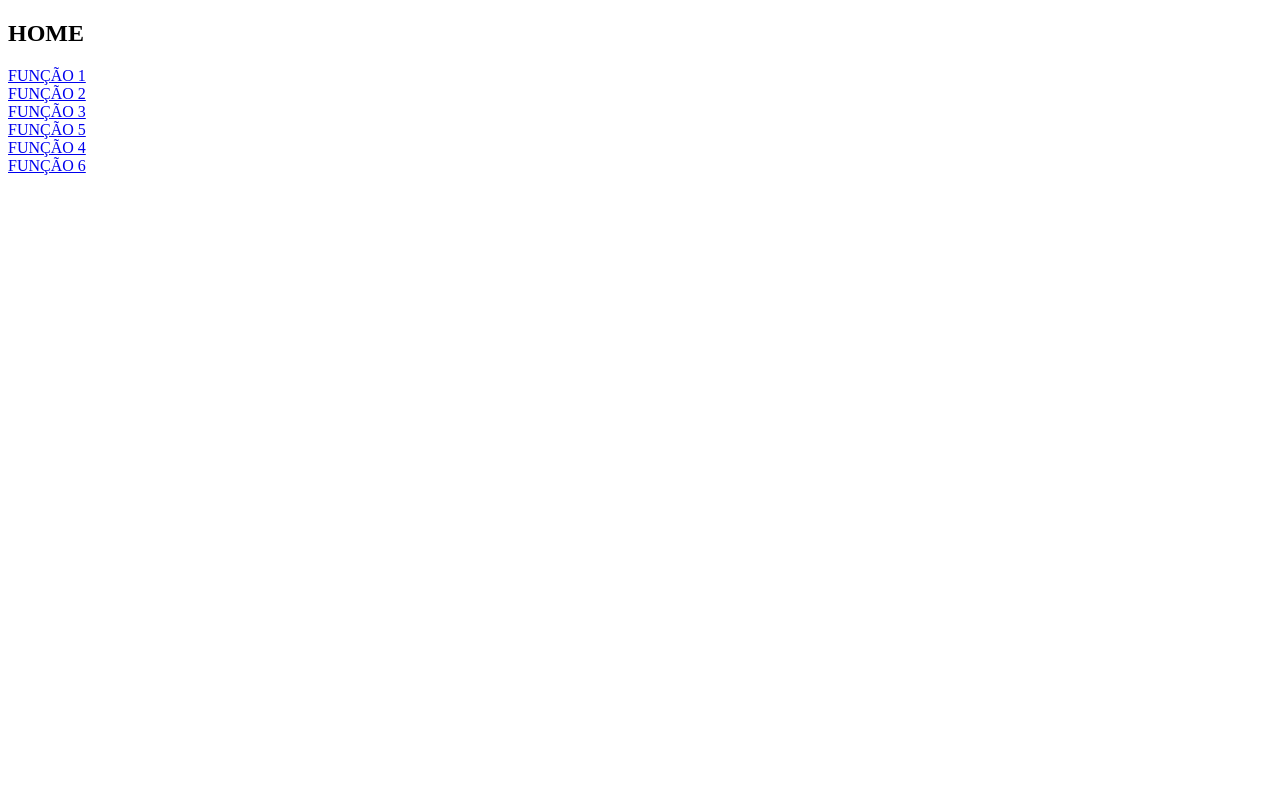
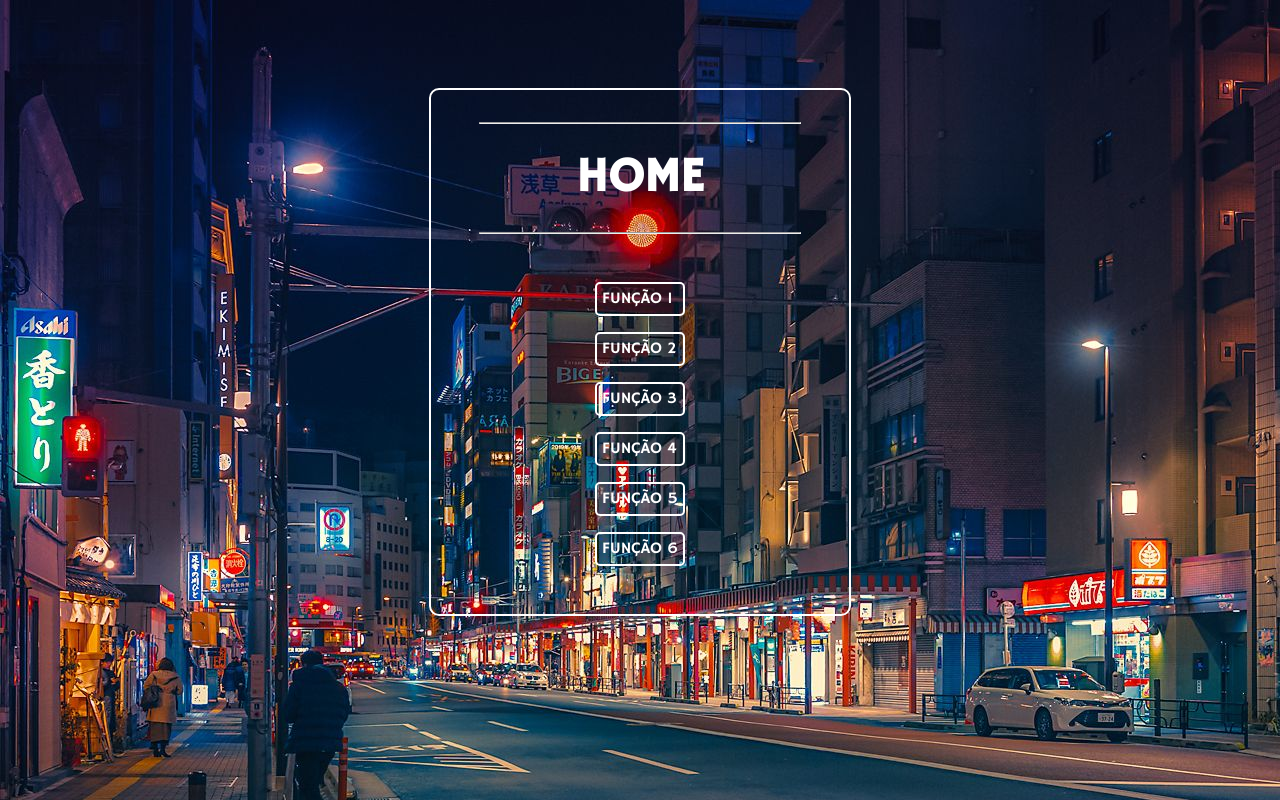
Before and after one commit to ServuloB/ProvaFun-es, a React (Create React App) app in the folder site/: page / in a window 1280 px wide. Built offline with nearby package versions, Linux system fonts and the light colour scheme.

Commit message:
scss essas coisas

```diff
--- /dev/null
+++ b/site/src/common/common.scss
@@ -0,0 +1,4 @@
+@font-face {
+    font-family: 'f1';
+    src: url('../../public/fonts/HammersmithOne-Regular.ttf');
+}
--- a/site/src/f1/index.js
+++ b/site/src/f1/index.js
@@ -1,6 +1,6 @@
 import { useEffect, useState } from "react";
-
-
+import { Link } from "react-router-dom";
+import './index.scss'
 
 export default function Acai(){
     const [pequena, setPequena] = useState(0);
@@ -24,7 +24,7 @@ export default function Acai(){
     },[pequena, desconto,grande,media])
 
     return(
-        <section>
+        <section className='funcoes'>
             <h1> FUNÇÃO AÇAÍ</h1>
             <p>QUANTIDADES DE PEQUENAS:</p>
             <input type='number' value={pequena} onChange={e=>setPequena(e.target.value)}/>
@@ -37,6 +37,9 @@ export default function Acai(){
             <br/>
             <hr/>
             <span>O TOTAL A PAGAR É {total}</span>
+
+            <br/>
+            <Link to='/'>VOLTAR</Link>
         </section>
     );
 }
--- a/site/src/f1/index.scss
+++ b/site/src/f1/index.scss
@@ -0,0 +1,49 @@
+.funcoes{
+    display: flex;
+    flex-direction: column;
+    align-items: center;
+}
+
+h1{
+    color: white;
+    font-family: 'f1';
+    font-size: 2em;
+}
+
+p{
+    color: white;
+    font-family: 'f1';
+}
+
+span{
+    color: white;
+    font-family: 'f1';
+}
+
+input{
+    background-color: inherit;
+    text-decoration: none;
+    border: 2px solid white;
+    border-radius: 4px;
+    height: 1.3em;
+    color: white;
+    font-family: 'f1';
+}
+
+a{
+    margin-top: 1em;
+    text-decoration: none;
+    font-family: 'f1';
+    color: white;
+    border: 2px solid white;
+    padding: 5px;
+    border-radius: 5px;
+}
+
+hr{
+    width: 20em;
+}
+
+a:hover{
+    color: purple;
+}
--- a/site/src/f2/index.js
+++ b/site/src/f2/index.js
@@ -1,4 +1,6 @@
+import './index.scss'
 import { useEffect, useState } from "react";
+import { Link } from "react-router-dom";
 
 export default function Funcao2(){
     const [mes, setMes] = useState("");
@@ -21,7 +23,7 @@ export default function Funcao2(){
     },[mes,dia])
 
     return (
-        <section>
+        <section className='funcoes'>
             <h1>FUNÇÃO SIGNO LIBRA</h1>
             <p>MÊS</p>
             <input type='text' value={mes} onChange={e=>setMes(e.target.value)}/>
@@ -30,6 +32,9 @@ export default function Funcao2(){
             <br/>
             <hr/>
             <span> VOCÊ É DE LIBRA? {resultado? "Sim" : "Não"}</span>
+
+            <br/>
+            <Link to='/'>VOLTAR</Link>
         </section>
     );
 }
--- a/site/src/f3/index.js
+++ b/site/src/f3/index.js
@@ -1,4 +1,6 @@
+import './index.scss'
 import { useEffect, useState } from "react";
+import { Link } from "react-router-dom";
 
 export default function Funcao3(){
 
@@ -23,13 +25,16 @@ export default function Funcao3(){
 
 
     return (
-        <section>
+        <section className='funcoes'>
             <h1>FUNÇÃO SORVETERIA</h1>
             <p>TOTAL DE GRAMAS</p>
             <input type='number' value={peso} onChange={e=>setPeso(e.target.value)}/>
             <br/>
             <hr/>
             <span>  {resultado} </span>
+
+            <br/>
+            <Link to='/'>VOLTAR</Link>
         </section>
     );
 }
--- a/site/src/f4/index.js
+++ b/site/src/f4/index.js
@@ -1,6 +1,6 @@
+import './index.scss'
 import { useEffect, useState } from "react";
-
-
+import { Link } from "react-router-dom";
 
 export default function Salario(){
     const [salario, setSalario] = useState(0);
@@ -19,17 +19,20 @@ export default function Salario(){
     },[salario, desconto,bonus])
 
     return(
-        <section>
-            <h1> Descubra o seu salario  </h1>
-            <p>Salário Base:</p>
+        <section className='funcoes'>
+            <h1> DESCUBRA SEU SALÁRIO  </h1>
+            <p>SALÁRIO BASE</p>
             <input type='number' value={salario} onChange={e=>setSalario(e.target.value)}/>
-            <p>Bonus mensal:</p>
+            <p>BÔNUS MENSAL</p>
             <input type='number' value={bonus} onChange={e=>setBonus(e.target.value)}/>
-            <p>descontos</p>
+            <p>DESCONTOS</p>
             <input type='number'value={desconto} onChange={e=>setDesconto(e.target.value)}/>
             <br/>
             <hr/>
             <span>Seu salário liquido é de R${total}</span>
+
+            <br/>
+            <Link to='/'>VOLTAR</Link>
         </section>
     );
 }
--- a/site/src/f5/index.js
+++ b/site/src/f5/index.js
@@ -12,7 +12,7 @@ export default function Funcao5(){
             <input type='number'/>
             <br/>
             <hr/>
-            <span> Você precisará fazer {resultado} para abastecer </span>
+            <span> Você precisará fazer {} para abastecer </span>
         </section>
     );
 }
--- a/site/src/f6/index.js
+++ b/site/src/f6/index.js
@@ -1,4 +1,6 @@
+import './index.scss'
 import { useEffect, useState } from "react";
+import { Link } from "react-router-dom";
 
 export default function Funcao3(){
     const [situacao, setSituacao] = useState(0);
@@ -28,13 +30,16 @@ export default function Funcao3(){
     },[situacao])
 
     return(
-        <section>
+        <section className='funcoes'>
             <h1>SITUAÇÃO DA FEBRE </h1>
             <p>TEMPERATURA </p>
             <input type='number' value={situacao} onChange={e=>setSituacao(e.target.value)}/>
             <br/>
             <hr/>
             <span> A situacao para sua temperatura é {resultado} </span>
+
+            <br/>
+            <Link to='/'>VOLTAR</Link>
         </section>
     );
 }
--- a/site/src/home/index.js
+++ b/site/src/home/index.js
@@ -1,17 +1,22 @@
 import './index.scss'
 import { Link } from 'react-router-dom'
+import '../common/common.scss'
 
 export default function Home(){
     return(
-        <section>
-            <h1>HOME</h1>
+        <section className='home'>
+            <div className='sla'>
+            <hr/>
+            <h1 className='t'>HOME</h1>
+            <hr/>
             <div className='principal'>
             <Link to='/f1'>FUNÇÃO 1</Link>
             <Link to='/f2'>FUNÇÃO 2</Link>
             <Link to='/f3'>FUNÇÃO 3</Link>
+            <Link to='/f4'>FUNÇÃO 4</Link>
             <Link to='/f5'>FUNÇÃO 5</Link>
-            <Link to='/f4'>FUNÇÃO 4</Link>
             <Link to='/f6'>FUNÇÃO 6</Link>
+            </div>
             </div>
         </section>
     );
--- a/site/src/home/index.scss
+++ b/site/src/home/index.scss
@@ -1,4 +1,50 @@
+.home{
+    display: flex;
+    flex-direction: column;
+    align-items: center;
+    justify-content: center;
+    padding: 5em;
+
+
+.sla{
+    display: flex;
+    flex-direction: column;
+    align-items: center;
+    border-radius: 10px;
+    border: 2px solid white;
+    padding: 3em;
+}
+
 .principal{
     display: flex;
     flex-direction: column;
+    margin-top: 3em;
 }
+
+hr{
+    width: 20em;
+    margin-bottom: -1em;
+    margin-top: -1em;
+}
+
+.t{
+    color: white;
+    font-family: 'f1';
+    font-size: 3em;
+}
+
+a{
+    margin-top: 1em;
+    text-decoration: none;
+    font-family: 'f1';
+    color: white;
+}
+
+a:hover{
+    color: purple;
+}
+}
+
+body{
+    background-image: url('../../public/images/back.jpg');
+}
```
Also changed, not shown: site/public/fonts/HammersmithOne-Regular.ttf (added), site/public/images/back.jpg (added), site/src/f6/index.scss (added).
